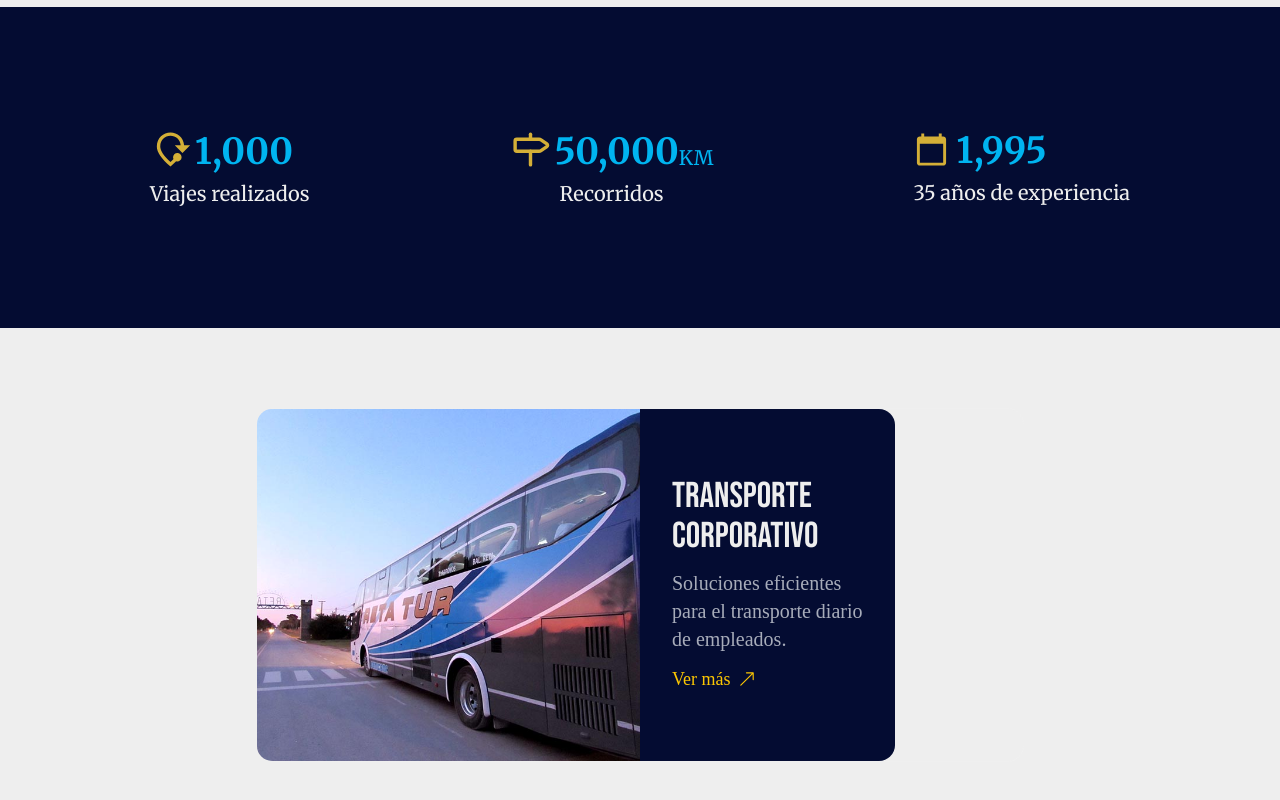
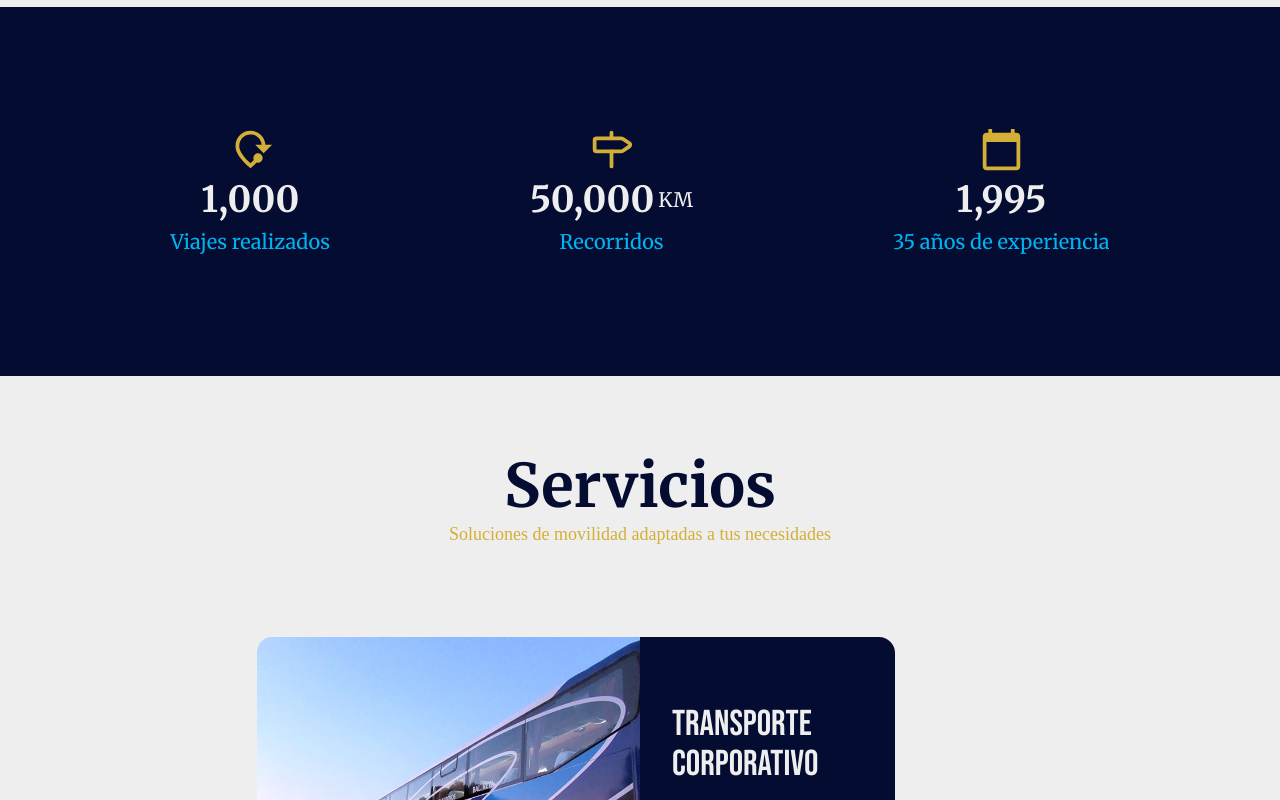
Before and after one commit to UlisesValero/teb, a React (Vite) app: page / in a window 1280 px wide. Shown: the part 2560-3360 px from the top of the page. Built offline with nearby package versions, Linux system fonts and the light colour scheme; no server answers.

Commit message:
v.29 Animations & CSS

```diff
--- a/src/components/pages/Footer.jsx
+++ b/src/components/pages/Footer.jsx
@@ -29,7 +29,7 @@ const Footer = () => {
 </div>
 
          <div className="lg:w-1/3 ">
-        <iframe className="w-full h-70" src="https://www.google.com/maps/embed?pb=!1m18!1m12!1m3!1d3285.2425468484034!2d-58.5551893!3d-34.57272890000001!2m3!1f0!2f0!3f0!3m2!1i1024!2i768!4f13.1!3m3!1m2!1s0x95bcb9556c0339f7%3A0x7fd2737167883aa9!2sTB%20Transportes%20-%20RETATUR!5e0!3m2!1ses!2sar!4v1751152012570!5m2!1ses!2sar"  allowfullscreen="" loading="lazy" referrerpolicy="no-referrer-when-downgrade"></iframe>
+        <iframe className="w-full h-70" src="https://www.google.com/maps/embed?pb=!1m18!1m12!1m3!1d3285.2425468484034!2d-58.5551893!3d-34.57272890000001!2m3!1f0!2f0!3f0!3m2!1i1024!2i768!4f13.1!3m3!1m2!1s0x95bcb9556c0339f7%3A0x7fd2737167883aa9!2sTB%20Transportes%20-%20RETATUR!5e0!3m2!1ses!2sar!4v1751152012570!5m2!1ses!2sar"  loading="lazy" referrerPolicy="no-referrer-when-downgrade"></iframe>
         </div>
 
 <div className="lg:w-1/3 flex flex-col gap-10 justify-center">
--- a/src/components/pages/Services.jsx
+++ b/src/components/pages/Services.jsx
@@ -5,9 +5,23 @@ import { motion } from "framer-motion"
 
 const Services = () => {
   return (
-    <section id="services" className="relative w-full min-h-screen px-4 py-20 lg:px-40 bg-white">
+    <section id="services" className="relative w-full min-h-screen px-4 py-20 lg:px-40 bg-white border-b-3 border-gray-200">
       <div className="relative z-10 flex flex-col items-center text-white space-y-16">
         <div className="flex flex-col gap-12 md:w-[90%] lg:w-[80%]">
+          <div className="text-center flex flex-col gap-1 pb-10">
+            <motion.h2
+  initial={{ opacity: 0, y: 40 }}
+  whileInView={{ opacity: 1, y: 0 }}
+  viewport={{ once: true }}
+  transition={{ duration: 0.6, ease: "easeOut" }}
+  className="text-6xl font-h3 font-bold text-dblue"
+>
+  Servicios
+</motion.h2>
+
+            <p className="text-gold font-p text-lg">Soluciones de movilidad adaptadas a tus necesidades</p>
+          </div>
+
           {servicesList.map((service, index) => {
             const impar = index % 2 !== 0
 
@@ -38,8 +52,8 @@ const Services = () => {
 
                     <div
                       className={`md:w-1/3 p-8 ${impar
-                          ? "rounded-b-2xl md:rounded-br-none md:rounded-l-2xl"
-                          : "rounded-b-2xl md:rounded-bl-none md:rounded-r-2xl"
+                        ? "rounded-b-2xl md:rounded-br-none md:rounded-l-2xl"
+                        : "rounded-b-2xl md:rounded-bl-none md:rounded-r-2xl"
                         } bg-dblue backdrop-blur-md flex flex-col justify-center text-left space-y-3`}
                     >
                       <h1 className="text-4xl font-h1">{service.name}</h1>
--- a/src/components/ui/AnimatedNumbers.jsx
+++ b/src/components/ui/AnimatedNumbers.jsx
@@ -1,68 +1,75 @@
-import { useEffect, useState } from "react";
-import { MdModeOfTravel } from "react-icons/md";
-import { LuMilestone } from "react-icons/lu";
-import { MdCalendarToday } from "react-icons/md";
+import { useEffect, useState } from "react"
+import { MdModeOfTravel } from "react-icons/md"
+import { LuMilestone } from "react-icons/lu"
+import { MdCalendarToday } from "react-icons/md"
 
 
 
 
 const AnimatedNumber = ({ value, duration = 3000 }) => {
-    const [displayValue, setDisplayValue] = useState(0);
+    const [displayValue, setDisplayValue] = useState(0)
 
     useEffect(() => {
-        let start = 0;
-        const startTime = performance.now();
+        let start = 0
+        const startTime = performance.now()
 
         const animate = (currentTime) => {
-            const elapsed = currentTime - startTime;
-            const progress = Math.min(elapsed / duration, 1);
-            const currentVal = Math.floor(progress * value);
-            setDisplayValue(currentVal);
+            const elapsed = currentTime - startTime
+            const progress = Math.min(elapsed / duration, 1)
+            const currentVal = Math.floor(progress * value)
+            setDisplayValue(currentVal)
 
             if (progress < 1) {
-                requestAnimationFrame(animate);
+                requestAnimationFrame(animate)
             } else {
-                setDisplayValue(value);
+                setDisplayValue(value)
             }
-        };
+        }
 
         requestAnimationFrame(animate);
-    }, [value, duration]);
+    }, [value, duration])
 
     return (
-        <div className="text-4xl font-h3 font-bold text-lblue">
+        <div className="text-4xl font-h3 font-bold text-white">
             {displayValue.toLocaleString()}
         </div>
-    );
-};
+    )
+}
 
 export default function AnimatedNumbers() {
     return (
-        <div className="flex items-center justify-center bg-dblue py-30 gap-50">
-            <div className="flex flex-col gap-2 ">
-                <div className="flex items-end">
-                    <MdModeOfTravel size={45} className="text-gold pr-1" />
-                    <AnimatedNumber value={1000} duration={3000} />
+        <div className="bg-dblue py-20 lg:py-30 flex justify-center">
+            <div className="w-fit flex flex-col lg:flex-row items-center gap-20 lg:gap-50">
+                {/* Viajes realizados */}
+                <div className="flex flex-col gap-2 items-center">
+                    <div className="flex flex-col items-center">
+                        <MdModeOfTravel size={45} className="text-gold mb-2" />
+                        <AnimatedNumber value={1000} duration={3200} />
+                    </div>
+                    <h1 className="text-center text-lblue font-h3 text-xl">Viajes realizados</h1>
                 </div>
-                <h1 className="text-center text-white font-h3 text-xl">Viajes realizados</h1>
-            </div>
 
-            <div className="flex flex-col gap-2 ">
-                <div className="flex items-end">
-                    <LuMilestone size={45} className="text-gold pr-1" />
-                    <AnimatedNumber value={50000} duration={2500} />
-                    <h1 className="text-lblue font-h3 text-xl">KM</h1>
+                {/* KM recorridos */}
+                <div className="flex flex-col gap-2 items-center">
+                    <div className="flex flex-col items-center">
+                        <LuMilestone size={45} className="text-gold mb-2" />
+                        <div className="flex items-center gap-1">
+                            <AnimatedNumber value={50000} duration={3200} />
+                            <h1 className="text-white font-h3 text-xl">KM</h1>
+                        </div>
+                    </div>
+                    <h1 className="text-center text-lblue font-h3 text-xl">Recorridos</h1>
                 </div>
-                <h1 className="text-center text-white font-h3 text-xl">Recorridos</h1>
-            </div>
 
-            <div className="flex flex-col gap-2 ">
-                <div className="flex items-end">
-                    <MdCalendarToday size={43} className="text-gold pr-2" />
-                    <AnimatedNumber value={1995} duration={2500} />
+                {/* Años de experiencia */}
+                <div className="flex flex-col gap-2 items-center">
+                    <div className="flex flex-col items-center">
+                        <MdCalendarToday size={45} className="text-gold mb-2" />
+                        <AnimatedNumber value={1995} duration={3200} />
+                    </div>
+                    <h1 className="text-center text-lblue font-h3 text-xl">35 años de experiencia</h1>
                 </div>
-                <h1 className="text-white font-h3 text-xl">35 años de experiencia</h1>
             </div>
         </div>
-    );
+    )
 }
--- a/src/components/ui/FormInput.jsx
+++ b/src/components/ui/FormInput.jsx
@@ -55,15 +55,18 @@ const FormInput = () => {
   }
 
   return (
-    <section ref={Form} onSubmit={handleSubmit} className='py-50 px-10 w-full flex justify-center'>
-      <div className='flex flex-col lg:flex-row gap-4 lg:gap-0 w-[70%] bg-dblue rounded-2xl '>
+    <section ref={Form} onSubmit={handleSubmit} className='py-50 px-2 md:px-10 w-full flex justify-center'>
+      <div className='flex flex-col lg:flex-row gap-4 lg:gap-0 bg-dblue rounded-2xl'>
 
         <div className='lg:w-[65%] flex flex-col items-center gap-5 py-15'>
+          <h1 className='font-h3 text-2xl text-gold font-semibold text-center px-1'>
+          Contrata nuestros servicios
+          </h1>
           {formContent.map((input) => (
             <form key={input.id} className="w-[90%] relative">
               {input.type === "textarea" ? (
                 <textarea
-                  className="peer w-full  border-2 focus:border-lblue/80 transition-all text-white font-bold text-sm
+                  className="peer w-full  border-1 focus:border-lblue/80 transition-all text-white font-bold text-sm
               rounded pt-8 pb-2 px-3 focus:outline-none"
                   value={formData[input.name]}
                   type={input.type}
@@ -76,7 +79,7 @@ const FormInput = () => {
                 />
               ) : (
                 <input
-                  className="peer w-full border-2 focus:border-lblue/80 transition-all duration-400  text-white font-bold text-sm
+                  className="peer w-full border-1 focus:border-lblue/80 transition-all duration-400 text-white font-bold text-sm
               rounded pt-8 pb-2 px-3 focus:outline-none"
                   value={formData[input.name]}
                   type={input.type}
```
Also changed, not shown: src/components/ui/Burger.jsx (+23 -7 lines).
